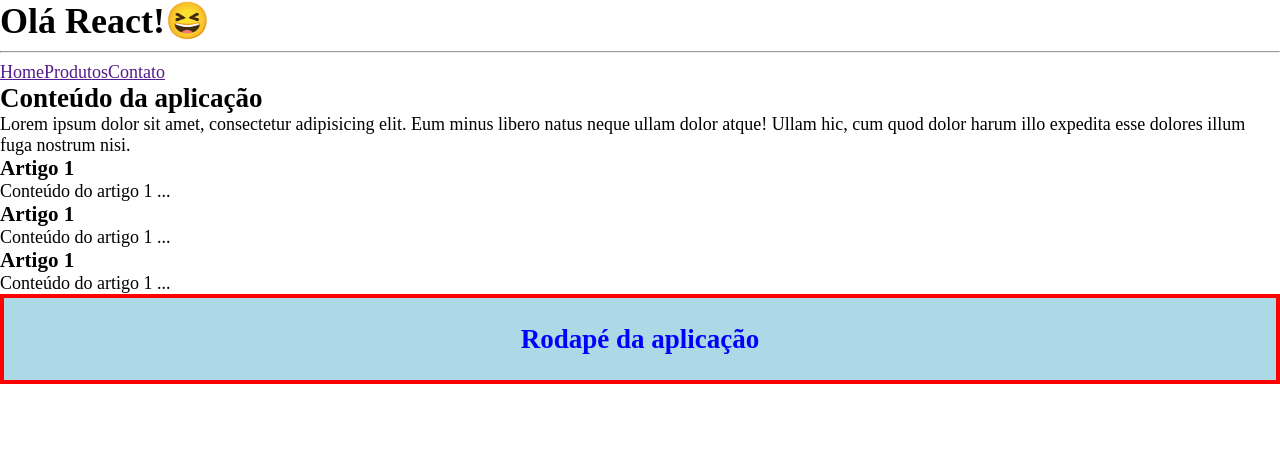
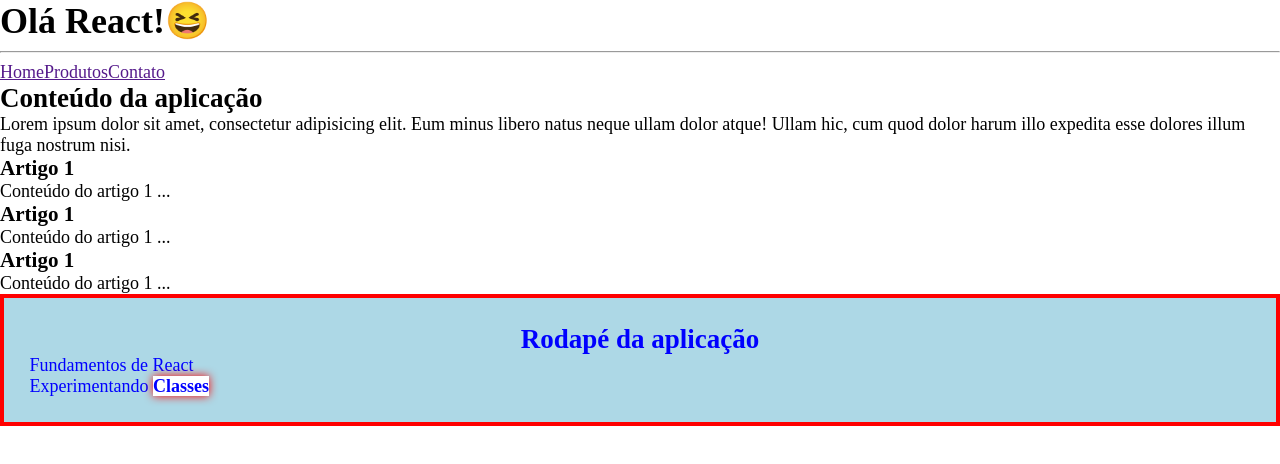
Before and after one commit to VitorGGama/react-fundamentos, a React (Vite) app: page / in a window 1280 px wide. Shown: the top 464 px of the page. Built offline with nearby package versions, Linux system fonts and the light colour scheme.

Commit message:
classes via classes name

```diff
--- a/src/components/Rodape.jsx
+++ b/src/components/Rodape.jsx
@@ -8,6 +8,10 @@ function Rodape() {
   return (
     <footer style={exemplosEstilos}>
       <h2 style={{ textAlign: "center" }}>Rodapé da aplicação</h2>
+      <p>Fundamentos de React</p>
+      <p>
+        Experimentando <b className="sombra">Classes</b>
+      </p>
     </footer>
   );
 }
--- a/src/index.css
+++ b/src/index.css
@@ -25,3 +25,9 @@ html {
 body {
   font-family: "segoe UI" Arial;
 }
+
+/* bloco/box*/
+.sombra {
+  box-shadow: red 0 0 10px;
+  background-color: white;
+}
```
